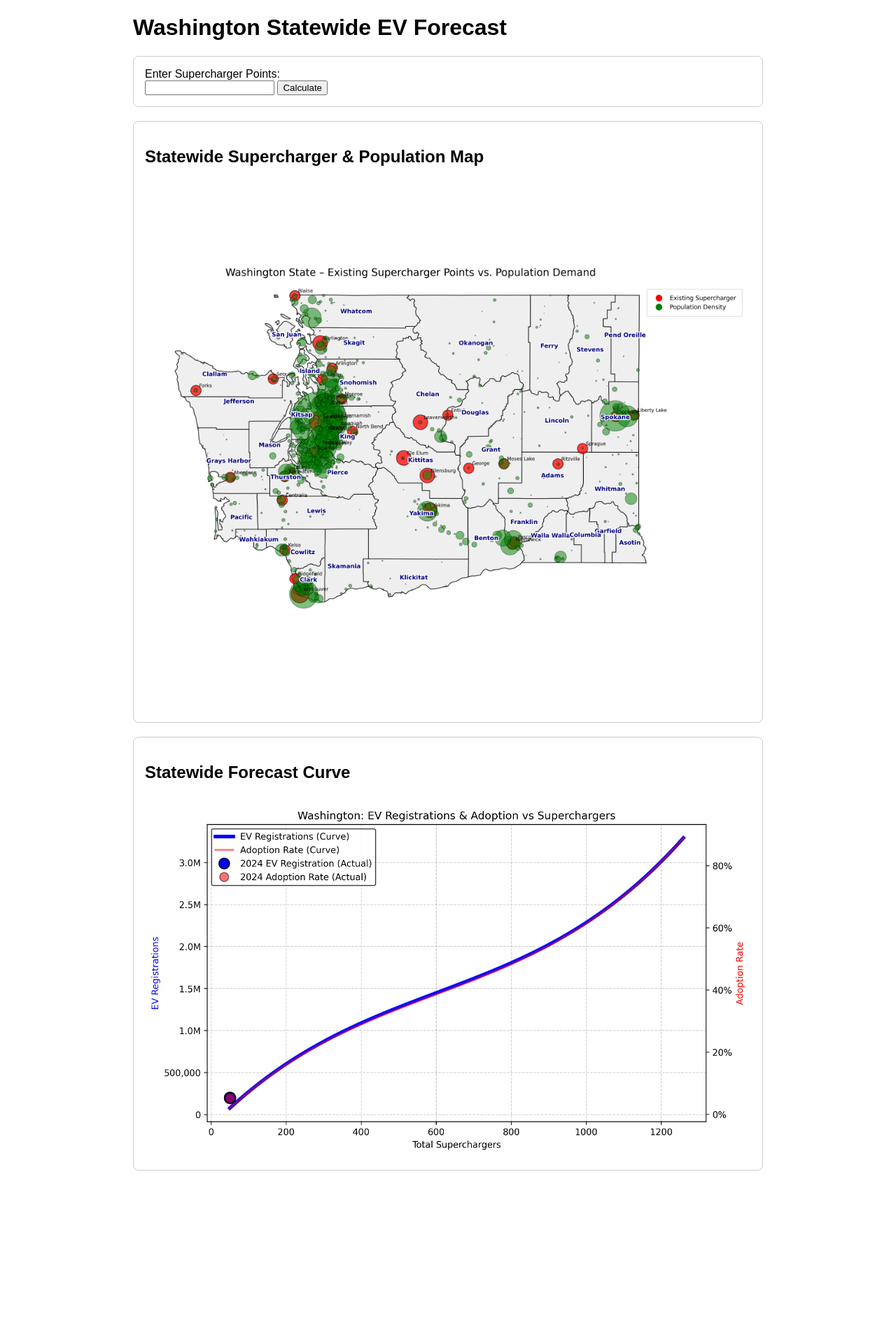
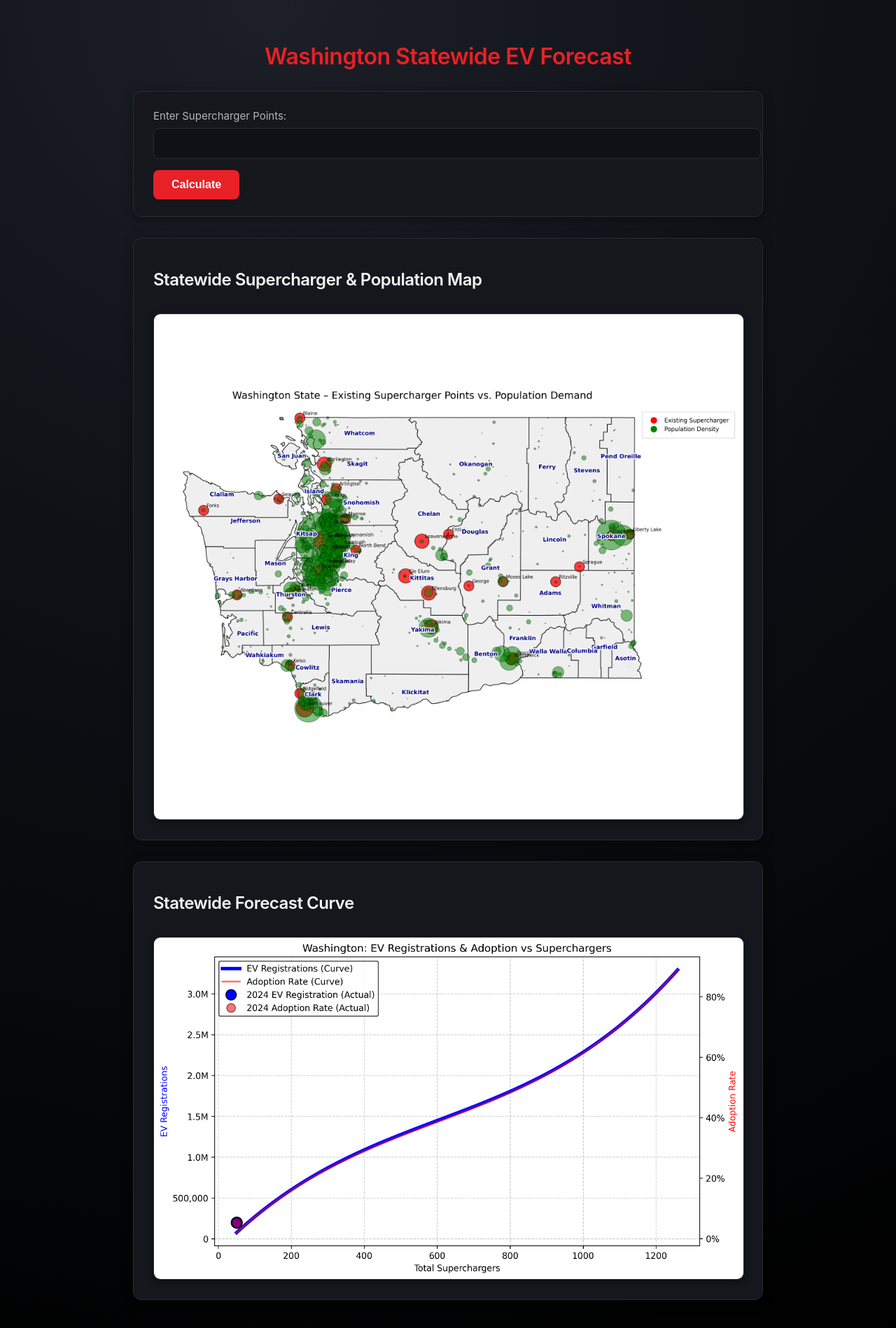
Before and after one commit to judyc4986/ev_render_app, a Flask app: page / in a window 1280 px wide. Shown: the whole page at 70% size. Before the commit the page ends 1673 px from the top, so only its background shows below. Run offline with Flask 3, Linux system fonts and the light colour scheme.

Commit message:
initial deploy

```diff
--- a/templates/index.html
+++ b/templates/index.html
@@ -3,14 +3,113 @@
 <head>
     <meta charset="UTF-8">
     <title>Washington Statewide EV Forecast</title>
+
+    <!-- TESLA THEME -->
     <style>
-        body { font-family: Arial; margin: 20px; }
-        .container { max-width: 900px; margin: auto; }
-        .card { border: 1px solid #ccc; padding: 16px; border-radius: 8px; margin-top: 20px; }
-        img { max-width: 100%; margin-top: 12px; border-radius: 8px; }
-        .error { color: red; font-weight: bold; }
+        :root {
+            --tesla-red: #e82127;
+            --text-light: #f5f5f5;
+            --text-muted: #b5b5b5;
+            --bg-dark: #0d0f14;
+            --card-dark: #15171d;
+            --border-light: #2a2c34;
+        }
+
+        body {
+            font-family: -apple-system, BlinkMacSystemFont, "Segoe UI", Arial, sans-serif;
+            margin: 0;
+            padding: 40px 0;
+            background: radial-gradient(circle at 30% 0%, #1c1f27 0%, #0d0f14 45%, black 100%);
+            color: var(--text-light);
+        }
+
+        .container {
+            max-width: 900px;
+            margin: auto;
+            padding: 0 20px;
+        }
+
+        h1, h2, h3 {
+            font-weight: 600;
+            letter-spacing: -0.5px;
+        }
+
+        h1 {
+            color: var(--tesla-red);
+            text-align: center;
+            margin-bottom: 30px;
+        }
+
+        .card {
+            background: var(--card-dark);
+            padding: 24px 28px;
+            border-radius: 12px;
+            margin-top: 30px;
+            border: 1px solid var(--border-light);
+            box-shadow: 0 4px 16px rgba(0,0,0,0.35);
+        }
+
+        label {
+            font-size: 15px;
+            color: var(--text-muted);
+        }
+
+        input[type=number] {
+            width: 100%;
+            padding: 12px;
+            margin-top: 8px;
+            border-radius: 8px;
+            border: 1px solid var(--border-light);
+            background: #0f1117;
+            color: var(--text-light);
+            font-size: 16px;
+        }
+
+        button {
+            margin-top: 16px;
+            padding: 12px 26px;
+            background: var(--tesla-red);
+            color: white;
+            border: none;
+            border-radius: 8px;
+            font-size: 16px;
+            cursor: pointer;
+            font-weight: 600;
+            transition: 0.25s ease;
+        }
+
+        button:hover {
+            background: #c3181f;
+            transform: translateY(-2px);
+        }
+
+        img {
+            max-width: 100%;
+            margin-top: 14px;
+            border-radius: 10px;
+            border: 1px solid #2c2f37;
+            box-shadow: 0 3px 10px rgba(0,0,0,0.45);
+        }
+
+        .error {
+            color: var(--tesla-red);
+            font-weight: bold;
+            margin-top: 10px;
+        }
+
+        p strong {
+            color: var(--tesla-red);
+        }
+
+        hr {
+            border: 0;
+            height: 1px;
+            background: var(--border-light);
+            margin: 20px 0;
+        }
     </style>
 </head>
+
 <body>
 <div class="container">
     <h1>Washington Statewide EV Forecast</h1>
```
